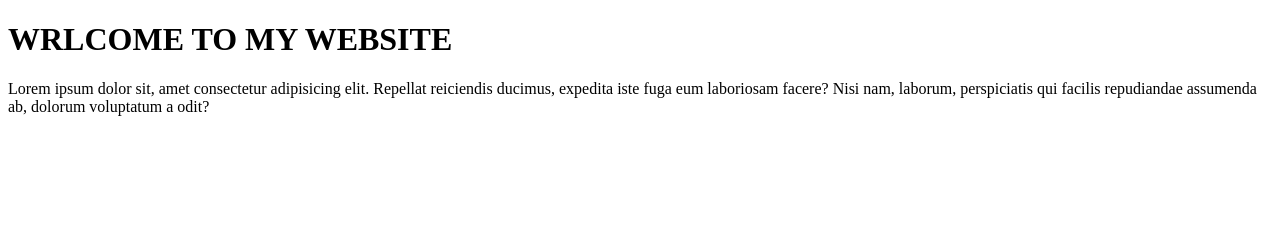
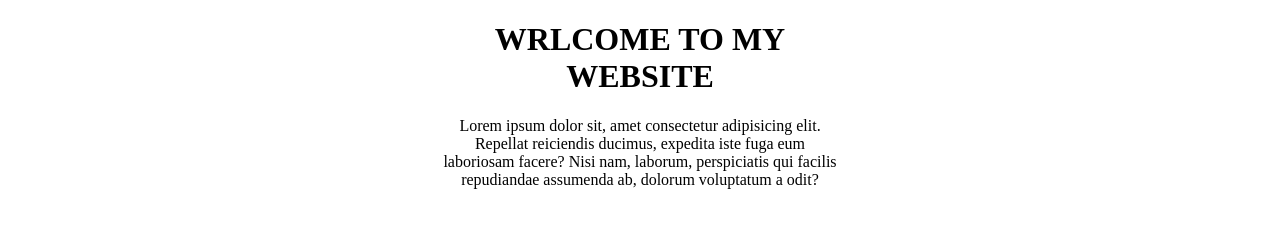
Before and after one commit to hao2274802010218/Hao_DemoGit, a plain HTML site: page Index.html in a window 1280 px wide. Drawn offline with Linux system fonts and the light colour scheme.

Commit message:
Update Style.css

```diff
--- a/Style.css
+++ b/Style.css
@@ -1,3 +1,6 @@
 .container{
-
+    margin-left: auto;
+    margin-right: auto ;
+    width: 400px;
+    text-align: center;
 }
```
